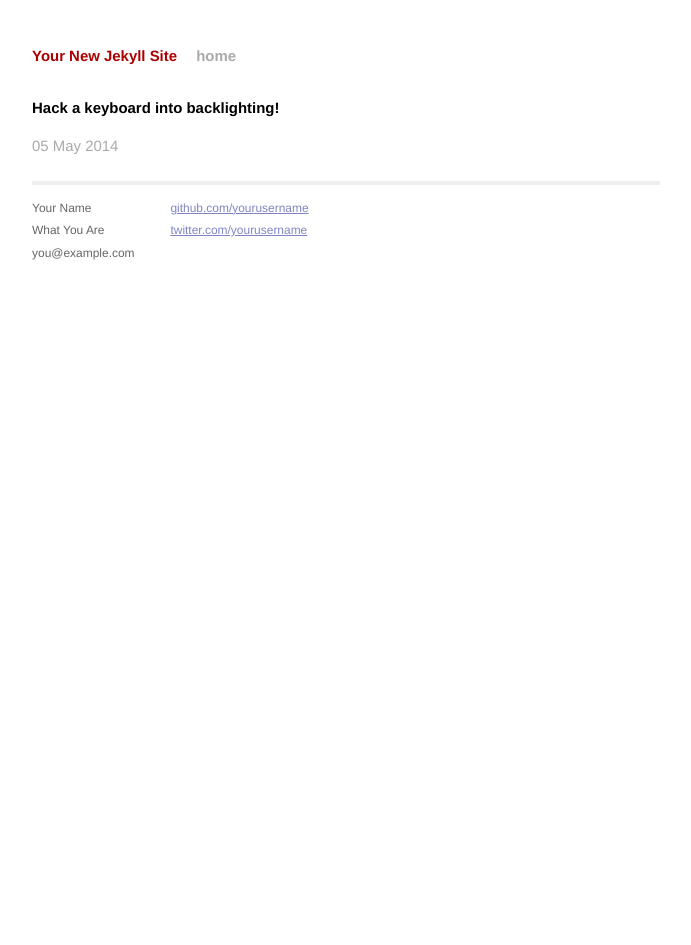
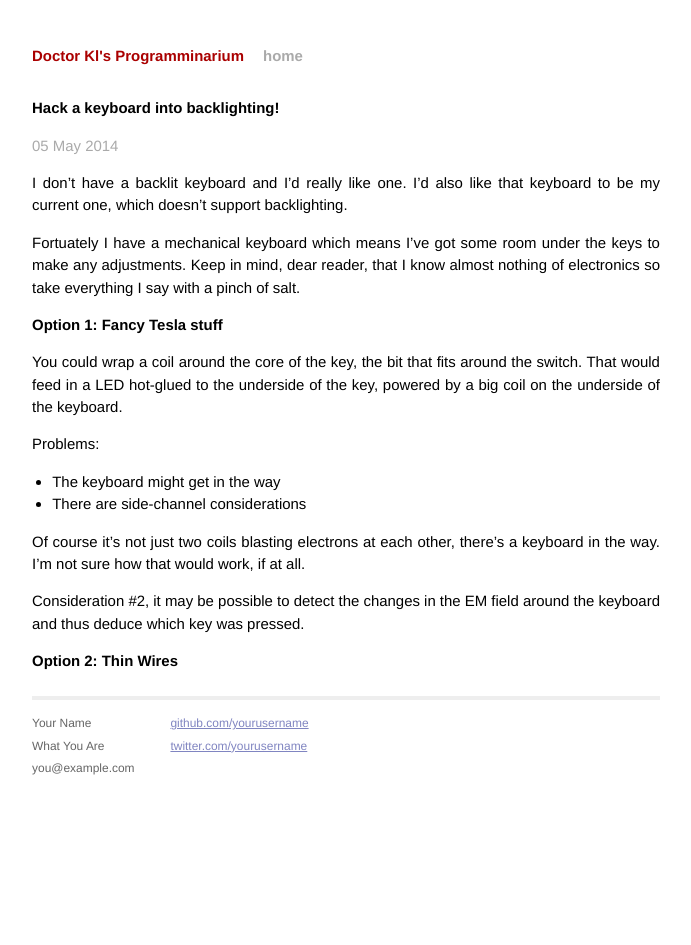
Before and after one commit to rathymus/rathymus.github.io, a Jekyll site: the page built from blog/_posts/2014-05-05-keyboard-illuminate.markdown, in a window 1280 px wide. Shown: the whole page, without its empty margins (294-985 px from the left). Built offline with Jekyll 4.4.1, drawn with Linux system fonts in a browser that asks for light colours; Markdown is read by kramdown in place of the engine named in the settings.

Commit message:
test post

```diff
--- a/blog/_config.yml
+++ b/blog/_config.yml
@@ -1,3 +1,3 @@
-name: Your New Jekyll Site
+name: Doctor Kl's Programminarium
 markdown: redcarpet
 pygments: true
--- a/blog/_posts/2014-05-05-keyboard-illuminate.markdown
+++ b/blog/_posts/2014-05-05-keyboard-illuminate.markdown
@@ -1,4 +1,42 @@
 ---
+
 layout: post
 title: Hack a keyboard into backlighting!
+tags:
+- keyboard
+- hardware
+- todo
+
 ---
+
+I don't have a backlit keyboard and I'd really like one.
+I'd also like that keyboard to be my current one, which
+doesn't support backlighting.
+
+Fortuately I have a mechanical keyboard which means I've
+got some room under the keys to make any adjustments. Keep
+in mind, dear reader, that I know almost nothing of
+electronics so take everything I say with a pinch of salt.
+
+## Option 1: Fancy Tesla stuff
+
+You could wrap a coil around the core of the key, the bit
+that fits around the switch. That would feed in a LED
+hot-glued to the underside of the key, powered by a big
+coil on the underside of the keyboard.
+
+Problems:
+
+* The keyboard might get in the way
+* There are side-channel considerations
+
+Of course it's not just two coils blasting electrons at
+each other, there's a keyboard in the way. I'm not sure
+how that would work, if at all.
+
+Consideration #2, it may be possible to detect the
+changes in the EM field around the keyboard and thus
+deduce which key was pressed.
+
+
+## Option 2: Thin Wires
```
Also changed, not shown: 1 other file.
